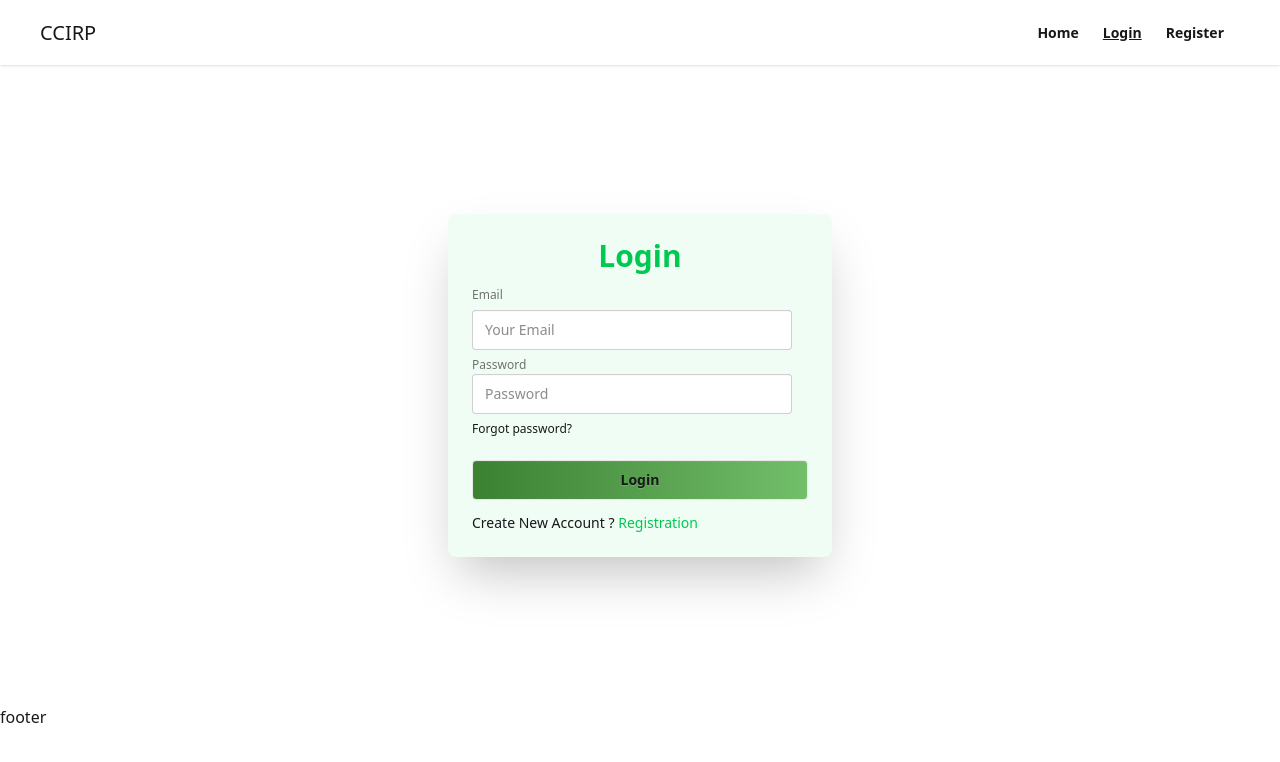
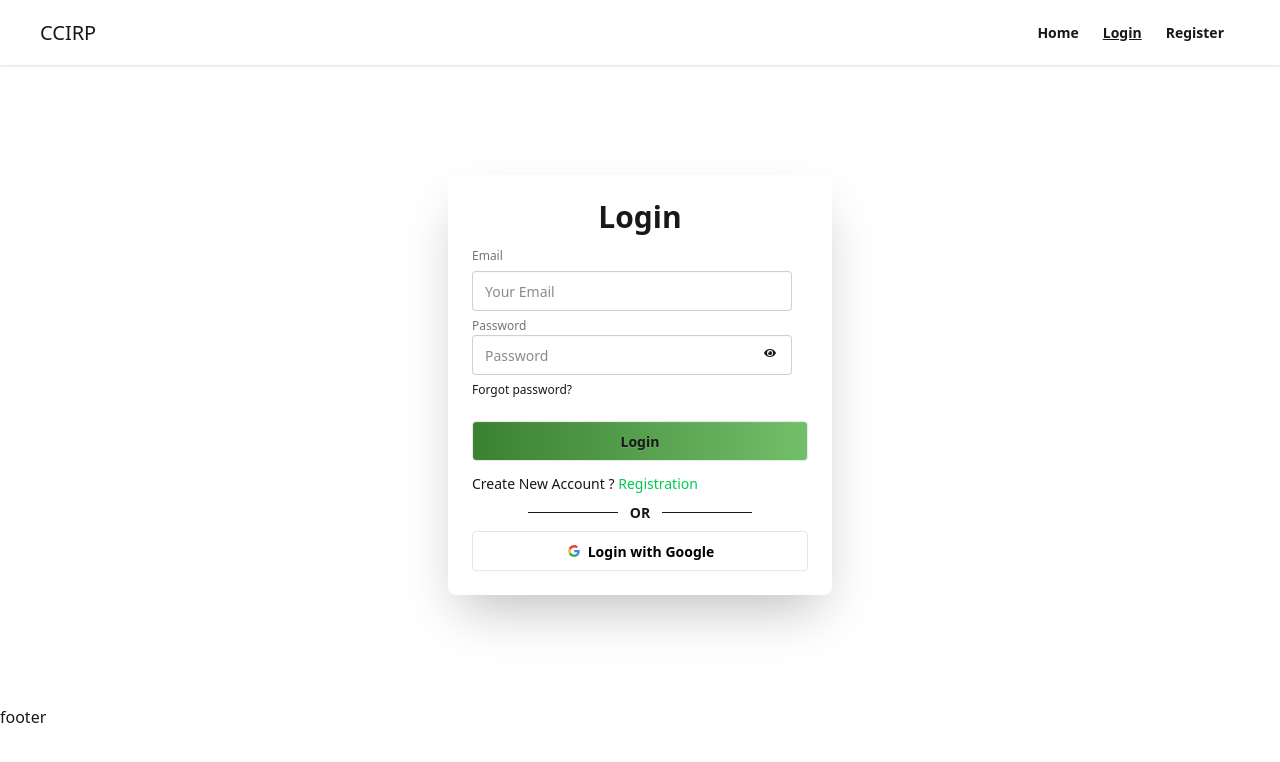
Before and after one commit to sourovmoy/community-cleanliness-client, a React (Vite) app: page /login in a window 1280 px wide. Shown: the top 762 px of the page. Built offline with nearby package versions, Linux system fonts and the light colour scheme; no server answers.

Commit message:
add user to the database useing fetch

```diff
--- a/package.json
+++ b/package.json
@@ -17,6 +17,7 @@
     "react-dom": "^19.1.1",
     "react-icons": "^5.5.0",
     "react-router": "^7.9.5",
+    "sweetalert2": "^11.26.3",
     "tailwindcss": "^4.1.17"
   },
   "devDependencies": {
--- a/src/Context/AuthProvider.jsx
+++ b/src/Context/AuthProvider.jsx
@@ -1,8 +1,9 @@
-import React, { useState } from "react";
+import React, { useEffect, useState } from "react";
 import { AuthContext } from "./AuthContext";
 import {
   createUserWithEmailAndPassword,
   GoogleAuthProvider,
+  onAuthStateChanged,
   sendEmailVerification,
   sendPasswordResetEmail,
   signInWithEmailAndPassword,
@@ -48,6 +49,7 @@ const AuthProvider = ({ children }) => {
     setLoader(true);
     return signOut(auth);
   };
+
   const authInfo = {
     createUserWithEmailAndPasswordFunc,
     sendEmailVerificationFunc,
@@ -63,8 +65,19 @@ const AuthProvider = ({ children }) => {
     loader,
     setLoader,
   };
+  useEffect(() => {
+    const unsubscribe = onAuthStateChanged(auth, (currentUser) => {
+      setUser(currentUser);
+      setLoader(false);
+    });
+    return () => {
+      unsubscribe();
+    };
+  }, []);
 
-  return <AuthContext value={authInfo}>{children}</AuthContext>;
+  return (
+    <AuthContext.Provider value={authInfo}>{children}</AuthContext.Provider>
+  );
 };
 
 export default AuthProvider;
--- /dev/null
+++ b/src/Hooks/useAxiosInstance.jsx
@@ -0,0 +1,11 @@
+import axios from "axios";
+import React from "react";
+
+const instance = axios.create({
+  baseURL: "https://community-cleanliness-server.vercel.app",
+});
+const useAxiosInstance = () => {
+  return instance;
+};
+
+export default useAxiosInstance;
--- /dev/null
+++ b/src/Hooks/useAxiosSecure.jsx
@@ -0,0 +1,18 @@
+import axios from "axios";
+import React from "react";
+import useAuth from "./useAuth";
+
+const instance = axios.create({
+  baseURL: "https://community-cleanliness-server.vercel.app",
+});
+
+const useAxiosSecure = () => {
+  const { user } = useAuth();
+  instance.interceptors.request.use((config) => {
+    config.headers.authorization = `Bearer ${user.accessToken}`;
+    return config;
+  });
+  return instance;
+};
+
+export default useAxiosSecure;
--- a/src/Pages/Login.jsx
+++ b/src/Pages/Login.jsx
@@ -1,22 +1,54 @@
-import React from "react";
+import React, { useRef, useState } from "react";
 import { FaEye, FaEyeSlash } from "react-icons/fa";
 import { Link } from "react-router";
+import useAuth from "../Hooks/useAuth";
+import Swal from "sweetalert2";
+import useAxiosInstance from "../Hooks/useAxiosInstance";
 
 const Login = () => {
+  const emailRef = useRef(null);
+  const axiosInstance = useAxiosInstance();
+  const { signInWithPopupFunc, setUser, setError } = useAuth();
+
+  const [show, setShow] = useState(false);
+  const handelGoogleSingIn = () => {
+    setUser(null);
+    setError("");
+    signInWithPopupFunc()
+      .then((res) => {
+        const newUser = {
+          name: res.user.displayName,
+          email: res.user.email,
+          photoURL: res.user.photoURL,
+        };
+        axiosInstance.post("/user", newUser).then((res) => {
+          console.log(res);
+          if (res.data.insertedId) {
+            Swal.fire({
+              position: "top-end",
+              icon: "success",
+              title: "Your work has been saved",
+              showConfirmButton: false,
+              timer: 1500,
+            });
+          }
+        });
+      })
+      .catch((err) => console.log(err));
+  };
+
   return (
     <div className="h-[80vh] flex justify-center items-center">
-      <div className="card bg-green-50 w-full max-w-sm shrink-0 shadow-2xl">
+      <div className="card bg-transparent w-full max-w-sm shrink-0 shadow-2xl">
         <div className="card-body">
-          <h3 className="text-3xl font-bold text-center text-green-500">
-            Login
-          </h3>
+          <h3 className="text-3xl font-bold text-center ">Login</h3>
           <form
-          //   onSubmit={handelSignin}
+          // onSubmit={handelSignin}
           >
             <fieldset className="fieldset">
               <label className="label">Email</label>
               <input
-                // ref={emailRef}
+                ref={emailRef}
                 type="email"
                 name="email"
                 className="input"
@@ -26,7 +58,7 @@ const Login = () => {
               <div className="relative">
                 <label className="label">Password</label>
                 <input
-                  //   type={show ? "text" : "password"}
+                  type={show ? "text" : "password"}
                   name="password"
                   className="input"
                   placeholder="Password"
@@ -34,10 +66,10 @@ const Login = () => {
                   required
                 />
                 <span
-                  //   onClick={() => setShow(!show)}
+                  onClick={() => setShow(!show)}
                   className="absolute mt-3 right-8"
                 >
-                  {/* {show ? <FaEyeSlash /> : <FaEye />} */}
+                  {show ? <FaEyeSlash /> : <FaEye />}
                 </span>
               </div>
               <div>
@@ -62,6 +94,44 @@ const Login = () => {
           </Link>
           {/* {user && <p className="text-green-500">Successfully Sign In</p>}
           {error && <p className="text-red-500">{error}</p>} */}
+          <div className="flex items-center gap-3">
+            <p className="border-b ml-14 w-full "></p>
+            <p className="text-center font-bold">OR</p>
+            <p className="border-b mr-14 w-full"></p>
+          </div>
+          <button
+            onClick={handelGoogleSingIn}
+            className="btn bg-white text-black border-[#e5e5e5]"
+          >
+            <svg
+              aria-label="Google logo"
+              width="16"
+              height="16"
+              xmlns="http://www.w3.org/2000/svg"
+              viewBox="0 0 512 512"
+            >
+              <g>
+                <path d="m0 0H512V512H0" fill="#fff"></path>
+                <path
+                  fill="#34a853"
+                  d="M153 292c30 82 118 95 171 60h62v48A192 192 0 0190 341"
+                ></path>
+                <path
+                  fill="#4285f4"
+                  d="m386 400a140 175 0 0053-179H260v74h102q-7 37-38 57"
+                ></path>
+                <path
+                  fill="#fbbc02"
+                  d="m90 341a208 200 0 010-171l63 49q-12 37 0 73"
+                ></path>
+                <path
+                  fill="#ea4335"
+                  d="m153 219c22-69 116-109 179-50l55-54c-78-75-230-72-297 55"
+                ></path>
+              </g>
+            </svg>
+            Login with Google
+          </button>
         </div>
       </div>
     </div>
--- /dev/null
+++ b/src/Pages/Register.jsx
@@ -0,0 +1,7 @@
+import React from "react";
+
+const Register = () => {
+  return <div></div>;
+};
+
+export default Register;
--- a/src/main.jsx
+++ b/src/main.jsx
@@ -3,9 +3,12 @@ import { createRoot } from "react-dom/client";
 import "./index.css";
 import { RouterProvider } from "react-router/dom";
 import router from "./Router/Router";
+import AuthProvider from "./Context/AuthProvider";
 
 createRoot(document.getElementById("root")).render(
   <StrictMode>
-    <RouterProvider router={router} />
+    <AuthProvider>
+      <RouterProvider router={router} />
+    </AuthProvider>
   </StrictMode>
 );
```
Also changed, not shown: 1 other file (tests, documents, lock files or other folders).
